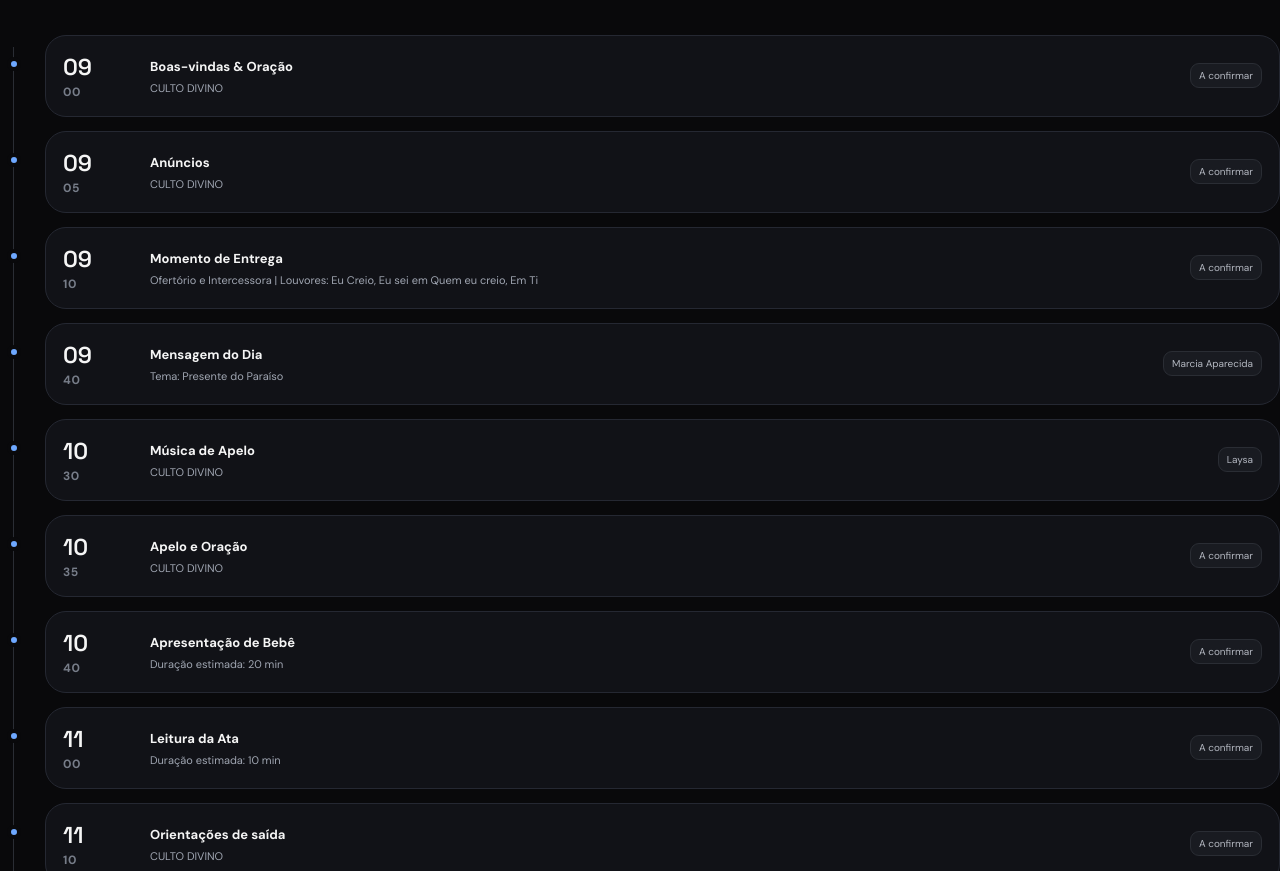
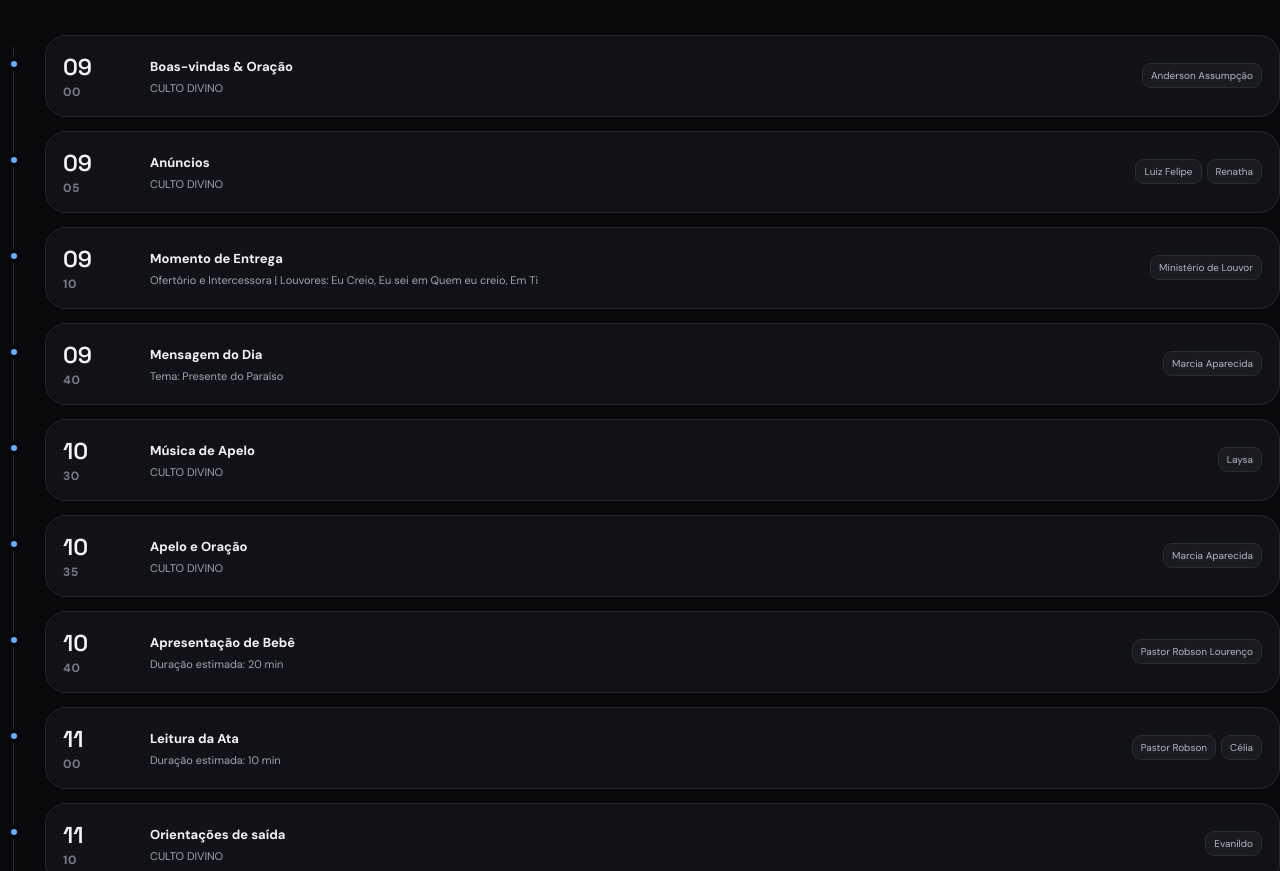
Before and after one commit to ProtoMorphos/iasdcg, a plain HTML site: page index.html in a window 1280 px wide. Shown: the part 846-1717 px from the top of the page. Drawn offline with nearby package versions, Linux system fonts and the light colour scheme.

Commit message:
Update index.html

```diff
--- a/index.html
+++ b/index.html
@@ -107,15 +107,15 @@ linear-gradient(135deg,#0b0c10,#0a0b0e 52%,#10141c);border-bottom:1px solid #202
 
 <script>
 const scheduleData = [
-    { time: "09:00", category: "CULTO DIVINO", names: ["A confirmar"], title: "Boas-vindas & Oração", subtitle: "" },
-    { time: "09:05", category: "CULTO DIVINO", names: ["A confirmar"], title: "Anúncios", subtitle: "" },
-    { time: "09:10", category: "CULTO DIVINO", names: ["A confirmar"], title: "Momento de Entrega", subtitle: "Ofertório e Intercessora | Louvores: Eu Creio, Eu sei em Quem eu creio, Em Ti" },
+    { time: "09:00", category: "CULTO DIVINO", names: ["Anderson Assumpção"], title: "Boas-vindas & Oração", subtitle: "" },
+    { time: "09:05", category: "CULTO DIVINO", names: ["Luiz Felipe","Renatha"], title: "Anúncios", subtitle: "" },
+    { time: "09:10", category: "CULTO DIVINO", names: ["Ministério de Louvor"], title: "Momento de Entrega", subtitle: "Ofertório e Intercessora | Louvores: Eu Creio, Eu sei em Quem eu creio, Em Ti" },
     { time: "09:40", category: "CULTO DIVINO", names: ["Marcia Aparecida"], title: "Mensagem do Dia", subtitle: "Tema: Presente do Paraíso" },
     { time: "10:30", category: "CULTO DIVINO", names: ["Laysa"], title: "Música de Apelo", subtitle: "" },
-    { time: "10:35", category: "CULTO DIVINO", names: ["A confirmar"], title: "Apelo e Oração", subtitle: "" },
-    { time: "10:40", category: "CULTO DIVINO", names: ["A confirmar"], title: "Apresentação de Bebê", subtitle: "Duração estimada: 20 min" },
-    { time: "11:00", category: "CULTO DIVINO", names: ["A confirmar"], title: "Leitura da Ata", subtitle: "Duração estimada: 10 min" },
-    { time: "11:10", category: "CULTO DIVINO", names: ["A confirmar"], title: "Orientações de saída", subtitle: "" },
+    { time: "10:35", category: "CULTO DIVINO", names: ["Marcia Aparecida"], title: "Apelo e Oração", subtitle: "" },
+    { time: "10:40", category: "CULTO DIVINO", names: ["Pastor Robson Lourenço"], title: "Apresentação de Bebê", subtitle: "Duração estimada: 20 min" },
+    { time: "11:00", category: "CULTO DIVINO", names: ["Pastor Robson", "Célia"], title: "Leitura da Ata", subtitle: "Duração estimada: 10 min" },
+    { time: "11:10", category: "CULTO DIVINO", names: ["Evanildo"], title: "Orientações de saída", subtitle: "" },
 
     { time: "11:15", category: "ESCOLA SABATINA", names: ["Vladimir"], title: "Abertura & Oração", subtitle: "" },
     { time: "11:17", category: "ESCOLA SABATINA", names: ["Ministério de Louvor"], title: "Louvores", subtitle: "48 - O poder do Espírito | 56 - Nossa Inspiração" },
@@ -129,7 +129,7 @@ const equipesGroups = [
     {
         title: "Oficiantes & Anciãos",
         icon: "user-check",
-        content: "<p><strong>Anciãos de Plantão:</strong> A confirmar</p>"
+        content: "<p><strong>Anciãos de Plantão:</strong> Anderson Assumpção e Evanildo</p>"
     },
     {
         title: "Recepção",
```
